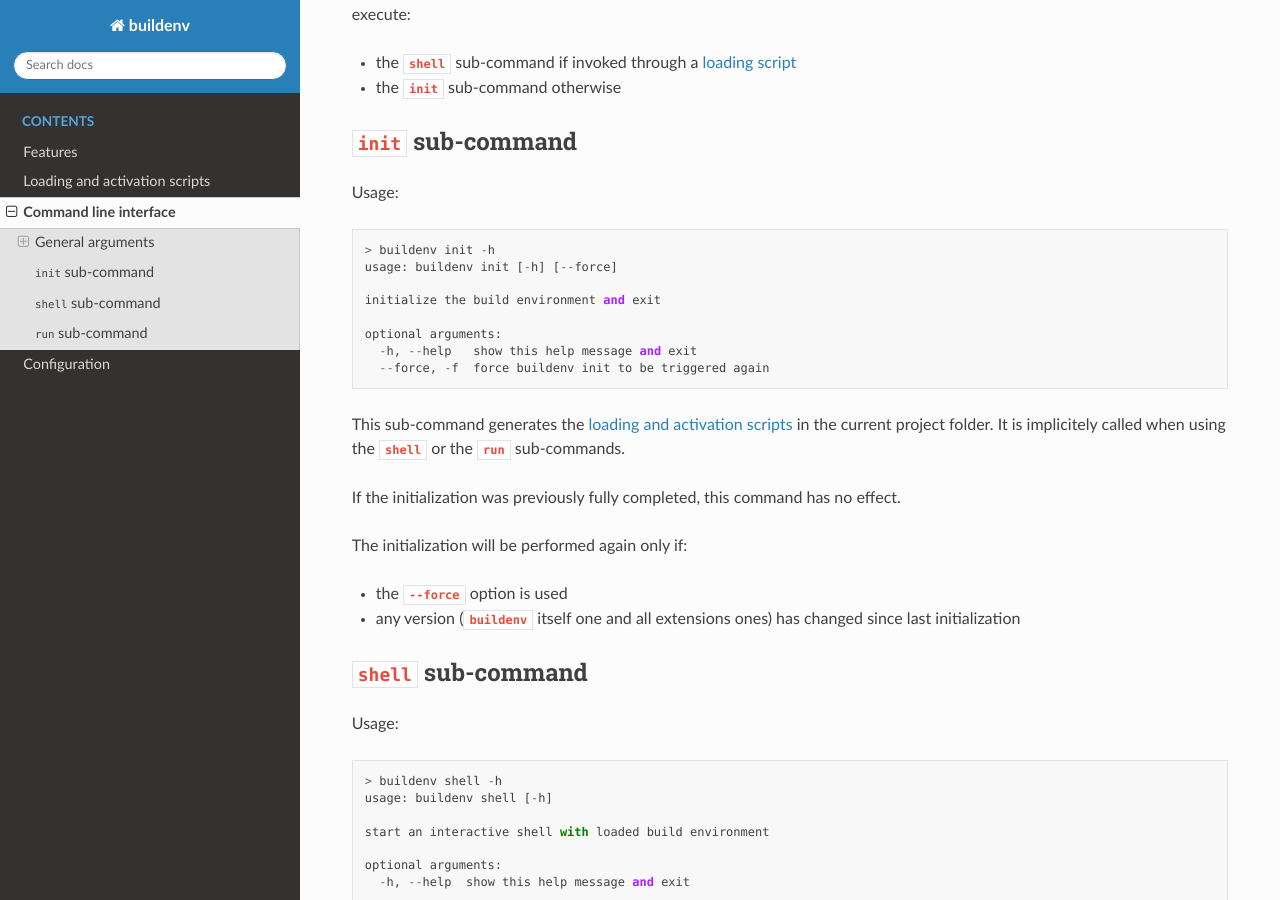
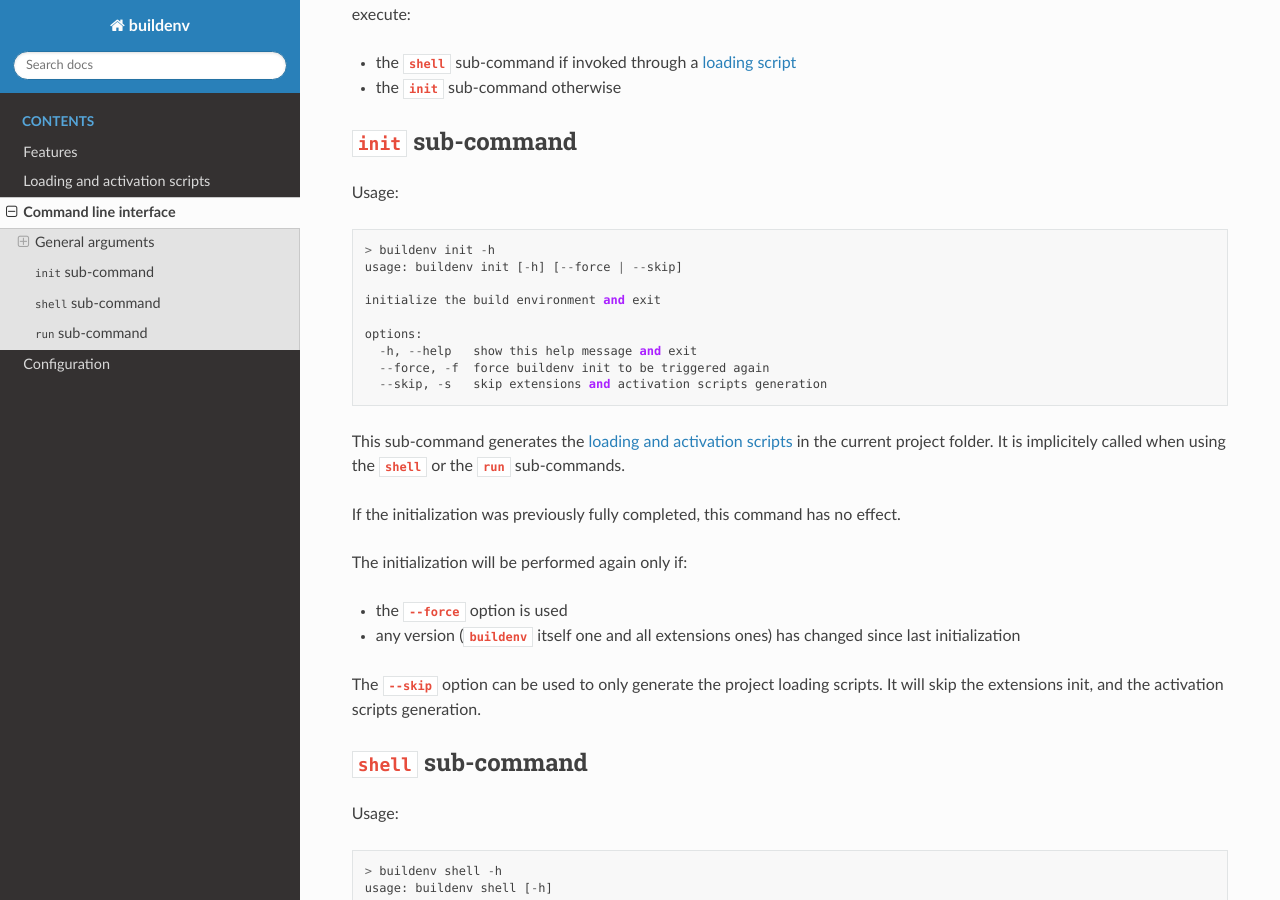
Before and after one commit to ismaelbalaghni/buildenv, a Sphinx documentation site: the page built from doc/cli.md, in a window 1280 px wide and 900 px high, scrolled down 1038 px. Built offline with Sphinx 7.4.7 and the Read the Docs theme 2.0.0, drawn with Linux system fonts in a browser that asks for light colours.

Commit message:
Handle init --skip option -- resolves #97

````diff
--- a/doc/cli.md
+++ b/doc/cli.md
@@ -49,13 +49,14 @@
 Usage:
 ```
 > buildenv init -h
-usage: buildenv init [-h] [--force]
+usage: buildenv init [-h] [--force | --skip]
 
 initialize the build environment and exit
 
-optional arguments:
+options:
   -h, --help   show this help message and exit
   --force, -f  force buildenv init to be triggered again
+  --skip, -s   skip extensions and activation scripts generation
 ```
 
 This sub-command generates the [loading and activation scripts](scripts) in the current project folder. It is implicitely called when using the **`shell`** or the **`run`** sub-commands.
@@ -65,6 +66,8 @@
 The initialization will be performed again only if:
 * the **`--force`** option is used
 * any version (**`buildenv`** itself one and all extensions ones) has changed since last initialization
+
+The **`--skip`** option can be used to only generate the project loading scripts. It will skip the extensions init, and the activation scripts generation.
 
 ## `shell` sub-command
 
````
Also changed, not shown: 2 other files.
